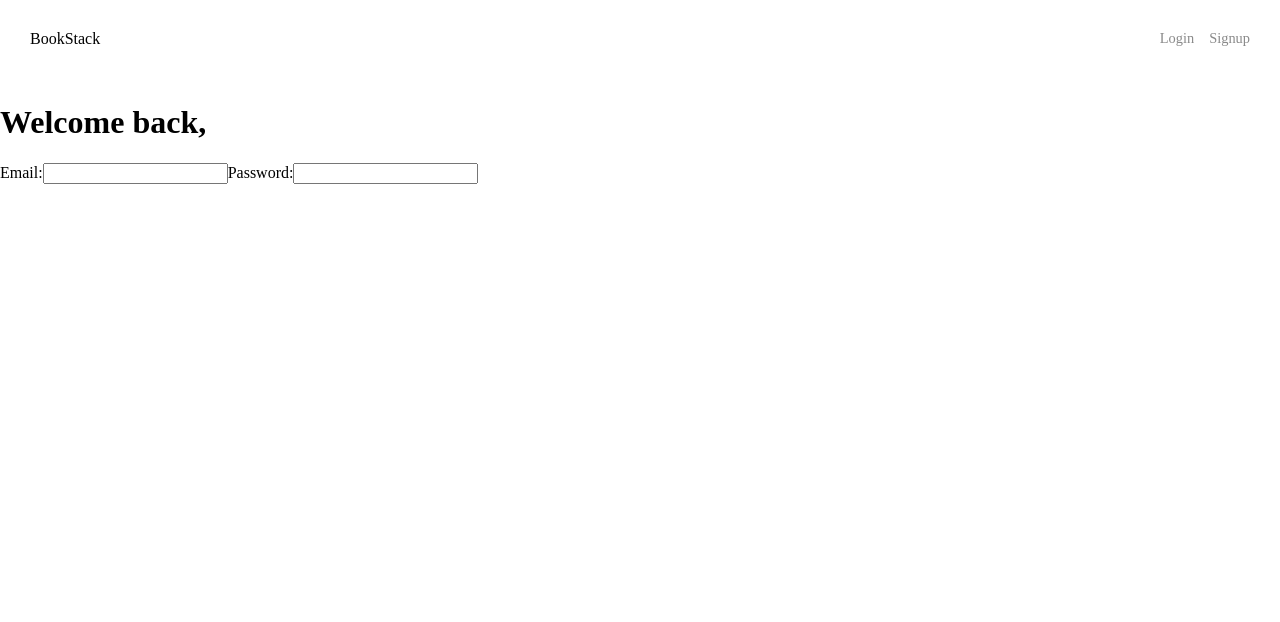
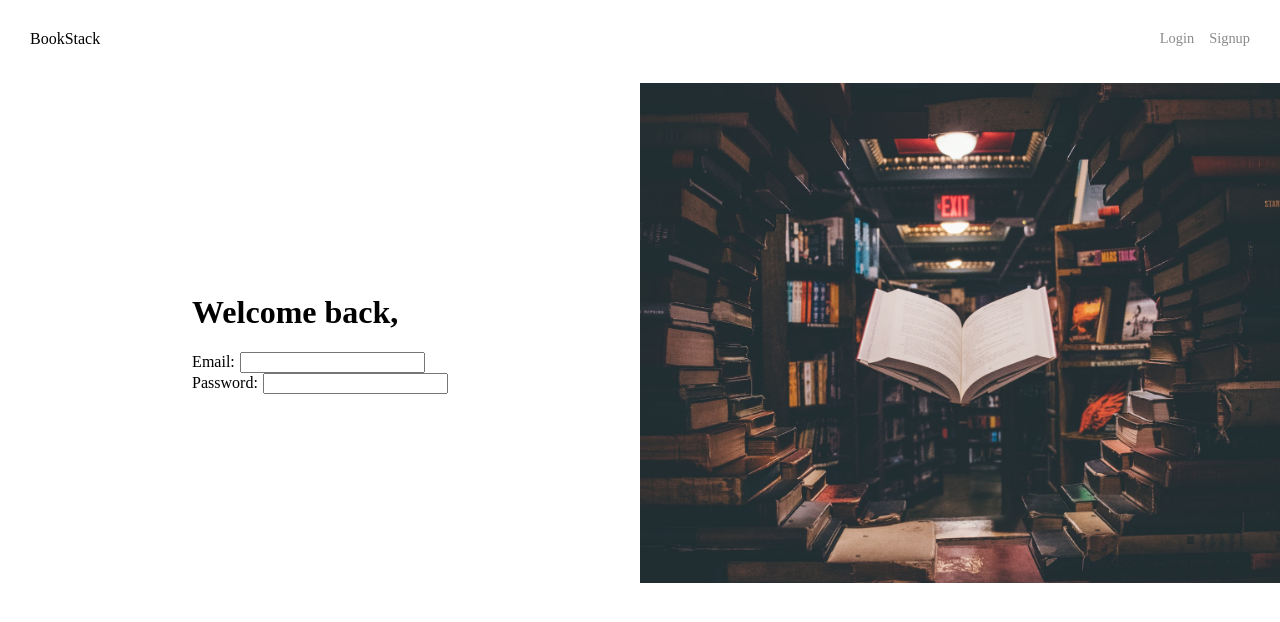
Before and after one commit to kenyounot/bookstack, a React (Create React App) app in the folder client/: page /login in a window 1280 px wide. Shown: the top 622 px of the page. Built offline with nearby package versions, Linux system fonts and the light colour scheme.

Commit message:
Implement styling for login component

```diff
--- a/client/src/App.js
+++ b/client/src/App.js
@@ -1,7 +1,7 @@
 import React from 'react';
 import NavBar from './components/navBar/NavBar';
 import './styles/App.css';
-import { Switch, Route, Redirect } from 'react-router-dom';
+import { Switch, Route } from 'react-router-dom';
 import Login from './containers/Login';
 
 function App() {
--- a/client/src/components/LoginForm.js
+++ b/client/src/components/LoginForm.js
@@ -2,16 +2,22 @@ import React from 'react';
 
 const LoginForm = props => {
 	return (
-		<div class='form'>
+		<div className='form'>
+			<div>
+				<h1>Welcome back,</h1>
+			</div>
+			<div className='login-input'>
 				<label>
 					Email:
 					<input type='email' name='email' value={props.email} />
 				</label>
+				<br />
 				<label>
 					Password:
 					<input type='password' name='password' value={props.password} />
 				</label>
 			</div>
+		</div>
 	);
 };
 
--- a/client/src/components/navBar/NavBar.js
+++ b/client/src/components/navBar/NavBar.js
@@ -4,19 +4,19 @@ import { Link } from 'react-router-dom';
 
 export default function NavBar() {
 	return (
-		<div class='nav-wrapper'>
-			<div class='left-side'>
-				<div class='brand'>
+		<div className='nav-wrapper'>
+			<div className='left-side'>
+				<div className='brand'>
 					<div>BookStack</div>
 				</div>
 			</div>
 
-			<div class='right-side'>
-				<div class='nav-link-wrapper'>
+			<div className='right-side'>
+				<div className='nav-link-wrapper'>
 					<Link to='/login'>Login</Link>
 				</div>
-				<div class='nav-link-wrapper'>
-					<Link>Signup</Link>
+				<div className='nav-link-wrapper'>
+					<Link to='/signup'>Signup</Link>
 				</div>
 			</div>
 		</div>
--- a/client/src/containers/Login.js
+++ b/client/src/containers/Login.js
@@ -1,4 +1,5 @@
 import React, { Component } from 'react';
+import '../styles/Login.css';
 import LoginForm from '../components/LoginForm';
 
 export default class Login extends Component {
@@ -13,13 +14,12 @@ export default class Login extends Component {
 
 	render() {
 		return (
-			<div class='login-container'>
-				<h1>Welcome back,</h1>
-				<div class='left-container'>
+			<div className='login-container'>
+				<div className='left-container'>
 					<LoginForm />
 				</div>
 
-				<div class='right-container'></div>
+				<div className='right-container'></div>
 			</div>
 		);
 	}
--- /dev/null
+++ b/client/src/styles/Login.css
@@ -0,0 +1,25 @@
+.login-container {
+	display: grid;
+	height: 500px;
+	width: 100%;
+	grid-template-columns: 50% 50%;
+}
+
+.left-container {
+	display: flex;
+	justify-content: center;
+	align-items: center;
+}
+
+.right-container {
+	background-image: url(../img/photo-1532012197267-da84d127e765.jpeg);
+	background-position: center;
+	background-repeat: no-repeat;
+	background-size: cover;
+	height: 100%;
+	width: 100%;
+}
+
+.login-input input {
+	margin-left: 5px;
+}
--- a/client/src/styles/index.css
+++ b/client/src/styles/index.css
@@ -1,3 +1,6 @@
+html {
+	height: 100%;
+}
 body {
 	margin: 0px;
 }
```
Also changed, not shown: client/src/img/photo-1532012197267-da84d127e765.jpeg (added). Lines whose indentation alone changed are shown as unchanged.
